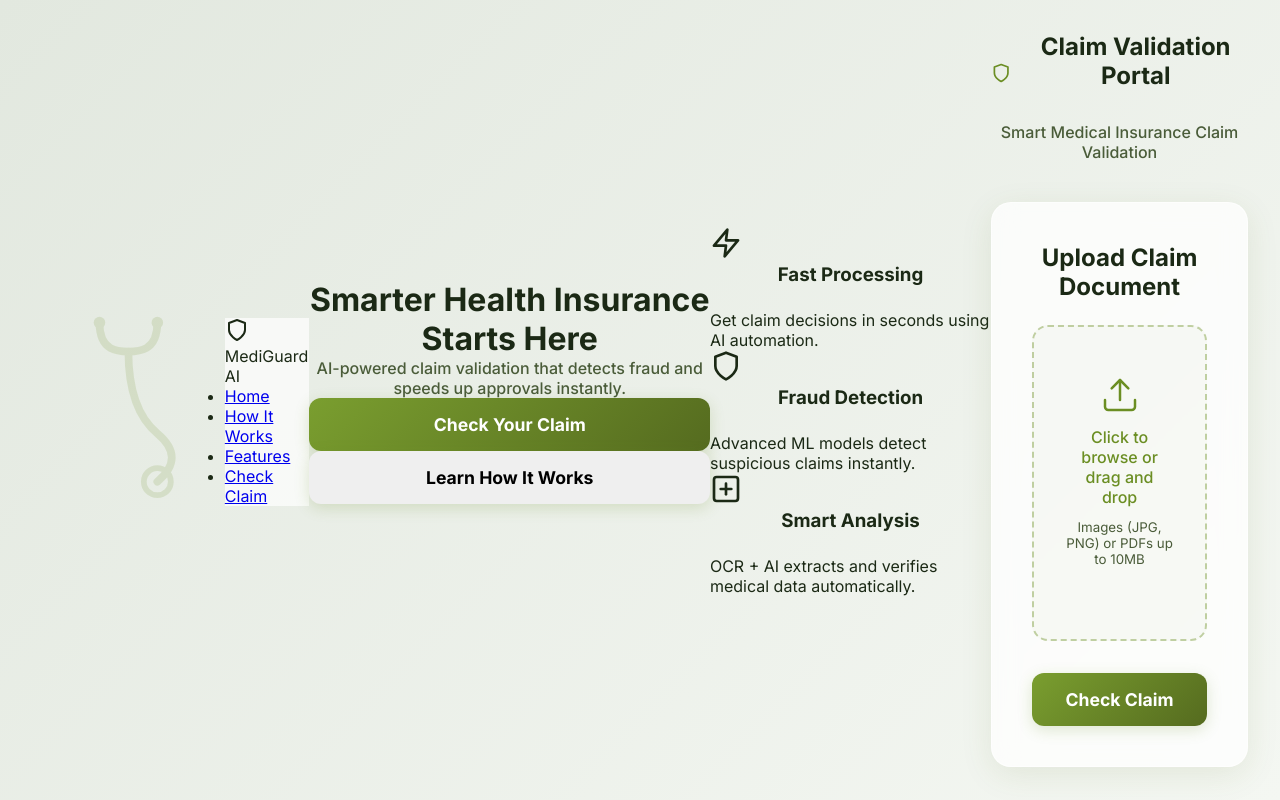
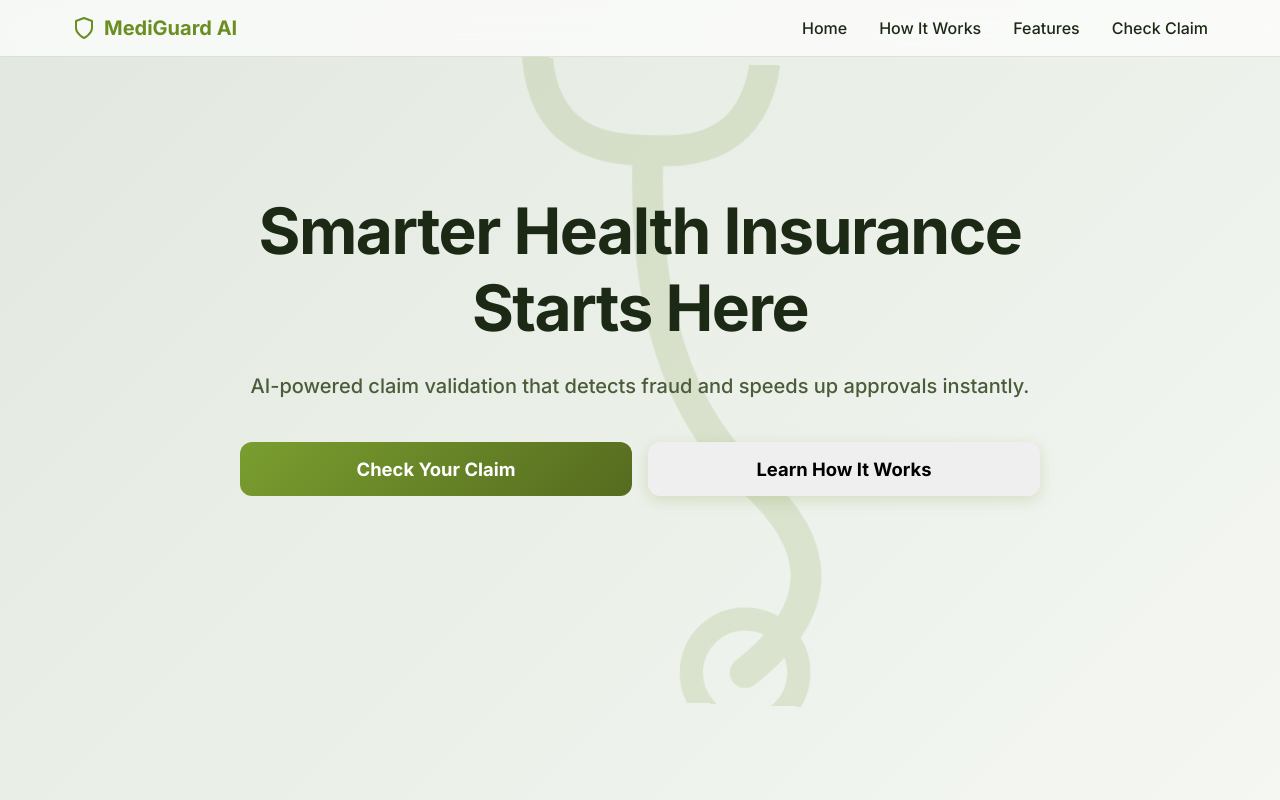
Before and after one commit to Srijan0409/MediGuard-AI, a website: page frontend/index.html in a window 1280 px wide. Shown: the top 800 px of the page. Drawn offline with nearby package versions, Linux system fonts and the light colour scheme.

Commit message:
Refactor styles for main layout and add background effects
Removed flexbox layout and added styles for background and margins.

```diff
--- a/frontend/style.css
+++ b/frontend/style.css
@@ -29,10 +29,9 @@
     background-attachment: fixed;
     color: var(--text-primary);
     min-height: 100vh;
-    display: flex;
-    justify-content: center;
-    align-items: center;
-    padding: 2rem;
+    overflow-x: hidden;
+    margin: 0;
+    padding: 0;
 }
 
 .app-container {
@@ -349,3 +348,188 @@
     padding: 0.25rem 0.75rem;
     border-radius: 20px;
 }
+
+/* ========================================================= */
+/* Modern Healthcare Landing Page Styles                       */
+/* ========================================================= */
+
+.bg-steth-wrapper {
+    position: fixed;
+    top: 50%;
+    left: 50%;
+    transform: translate(-50%, -50%);
+    width: 60vw;
+    height: 80vh;
+    z-index: -1;
+    pointer-events: none;
+    animation: stethoscopeFloat 12s ease-in-out infinite;
+}
+
+@keyframes stethoscopeFloat {
+    0%, 100% { transform: translate(-50%, -50%); }
+    50% { transform: translate(-50%, -53%) rotate(2deg); }
+}
+
+/* Navbar */
+.navbar {
+    position: fixed;
+    top: 0;
+    width: 100%;
+    background: rgba(255, 255, 255, 0.7);
+    backdrop-filter: blur(16px);
+    -webkit-backdrop-filter: blur(16px);
+    border-bottom: 1px solid var(--border-color);
+    z-index: 1000;
+    transition: all 0.3s ease;
+}
+
+.nav-container {
+    max-width: 1200px;
+    margin: 0 auto;
+    padding: 1rem 2rem;
+    display: flex;
+    justify-content: space-between;
+    align-items: center;
+}
+
+.nav-logo {
+    display: flex;
+    align-items: center;
+    gap: 0.5rem;
+    color: var(--primary-color);
+    font-size: 1.25rem;
+    font-weight: 700;
+}
+
+.nav-links {
+    list-style: none;
+    display: flex;
+    gap: 2rem;
+    align-items: center;
+}
+
+.nav-links a {
+    text-decoration: none;
+    color: var(--text-primary);
+    font-weight: 500;
+    transition: color 0.3s;
+}
+
+.nav-links a:hover {
+    color: var(--primary-color);
+}
+
+@media (max-width: 768px) {
+    .nav-links {
+        display: none; /* simple mobile hide for this layout */
+    }
+}
+
+.btn-sm { padding: 0.5rem 1rem; font-size: 0.95rem; }
+.btn-lg { padding: 1rem 2rem; font-size: 1.15rem; }
+
+/* Hero */
+.hero-section {
+    position: relative;
+    padding: 12rem 2rem 8rem;
+    text-align: center;
+    display: flex;
+    justify-content: center;
+    min-height: 85vh;
+}
+
+.hero-content {
+    max-width: 800px;
+    animation: fadeInUp 1s ease-out backwards;
+}
+
+.hero-h1 {
+    font-size: 4rem;
+    font-weight: 800;
+    letter-spacing: -1.5px;
+    color: var(--text-primary);
+    margin-bottom: 1.5rem;
+}
+
+@media (max-width: 768px) {
+    .hero-h1 {
+        font-size: 2.5rem;
+    }
+}
+
+.hero-p {
+    font-size: 1.25rem;
+    color: var(--text-secondary);
+    margin-bottom: 2.5rem;
+    line-height: 1.6;
+}
+
+.hero-actions {
+    display: flex;
+    justify-content: center;
+    gap: 1rem;
+}
+
+.highlight-btn {
+    animation: shadowPulse 2s infinite;
+}
+
+@keyframes shadowPulse {
+    0% { box-shadow: 0 0 0 0 rgba(107, 142, 35, 0.4); }
+    70% { box-shadow: 0 0 0 15px rgba(107, 142, 35, 0); }
+    100% { box-shadow: 0 0 0 0 rgba(107, 142, 35, 0); }
+}
+
+/* Features */
+.features-section {
+    padding: 4rem 2rem 8rem;
+    max-width: 1200px;
+    margin: 0 auto;
+}
+
+.features-grid {
+    display: grid;
+    grid-template-columns: repeat(auto-fit, minmax(300px, 1fr));
+    gap: 2rem;
+}
+
+.feature-card {
+    background: var(--card-bg);
+    backdrop-filter: blur(12px);
+    border: 1px solid var(--glass-border);
+    padding: 2.5rem;
+    border-radius: 24px;
+    text-align: center;
+    transition: transform 0.3s, box-shadow 0.3s;
+}
+
+.feature-card:hover {
+    transform: translateY(-5px);
+    box-shadow: var(--shadow-hover);
+}
+
+.feature-icon {
+    display: inline-flex;
+    justify-content: center;
+    align-items: center;
+    width: 64px;
+    height: 64px;
+    background: var(--success-bg);
+    color: var(--primary-color);
+    border-radius: 16px;
+    margin-bottom: 1.5rem;
+}
+
+.feature-card h3 {
+    margin-bottom: 1rem;
+    font-size: 1.4rem;
+}
+
+/* App section wrapper */
+.app-shell {
+    display: flex;
+    justify-content: center;
+    padding: 2rem 2rem 8rem;
+    position: relative;
+    z-index: 10;
+}
```
